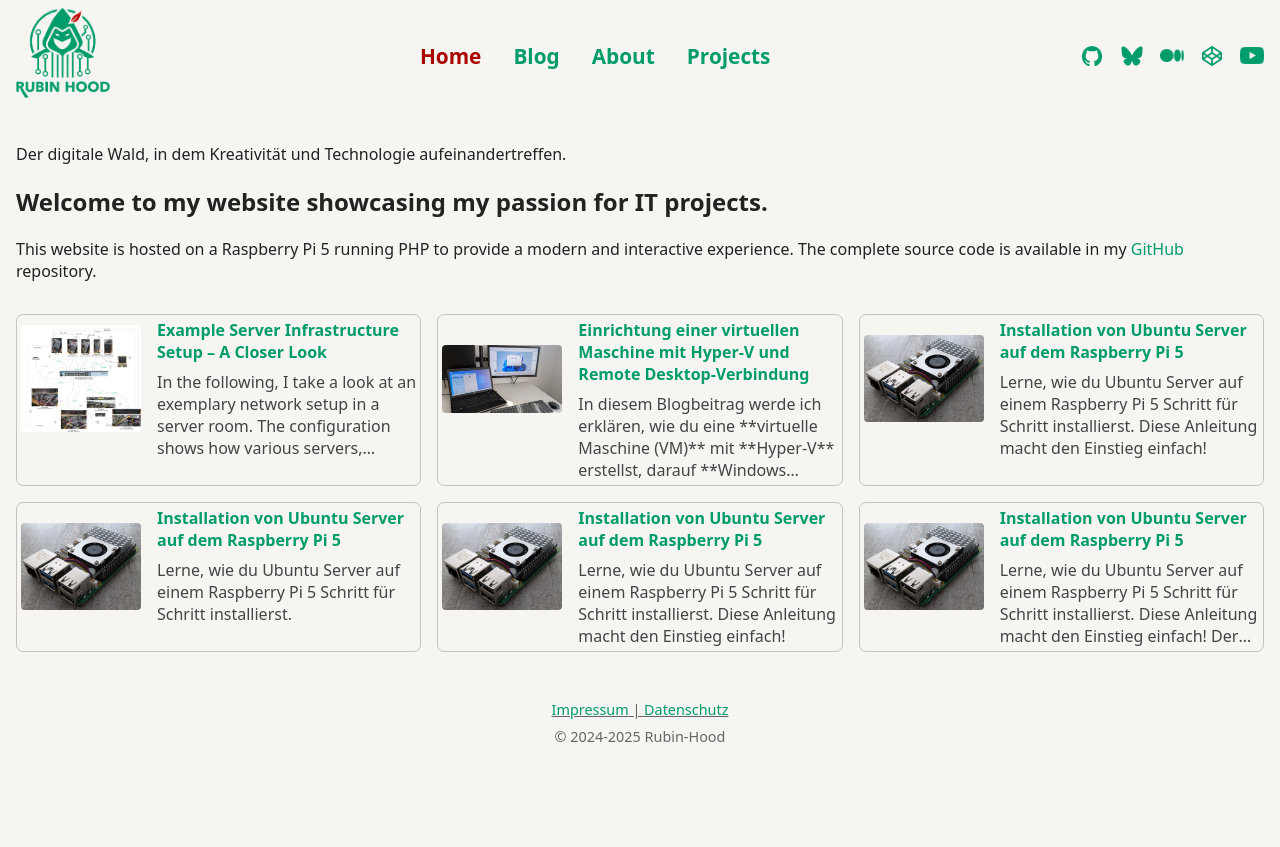
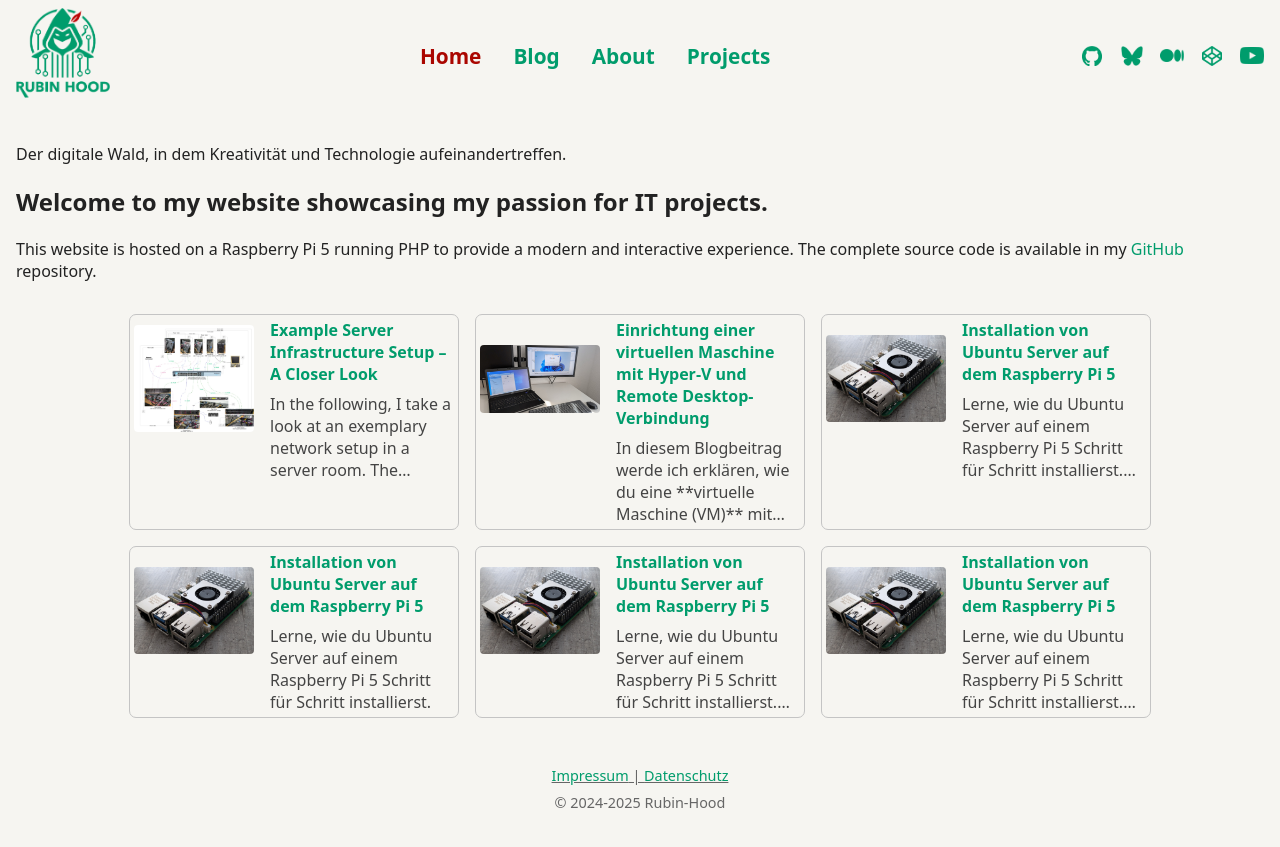
Before and after one commit to rubin-hood/rubinhood-blog, a Jekyll site: the page built from index.md, in a window 1280 px wide. Shown: the top 847 px of the page. Built offline with Jekyll 4.4.1, drawn with Linux system fonts in a browser that asks for light colours.

Commit message:
Update style.css

```diff
--- a/assets/css/style.css
+++ b/assets/css/style.css
@@ -178,8 +178,8 @@ main {
   display: flex;            /* Bild und Inhalt nebeneinander */
   align-items: flex-start;   /* Bild und Text oben ausrichten (NICHT mittig!) */
   padding: 0.25rem;         /* Etwas Innenabstand rundherum */
-  min-width: 320px;         /* Mindestbreite der Karte */
-  max-width: 840px;         /* Maximalbreite der Karte */
+  min-width: 330px;         /* Mindestbreite der Karte */
+  max-width: 330px;         /* Maximalbreite der Karte */
   margin-bottom: 1rem;      /* Abstand nach unten zur nächsten Karte */
   transition: border-color .2s; /* Weicher Übergang bei Farbumschlag (z.B. bei aktiver Karte) */
   width: 100%;
```
